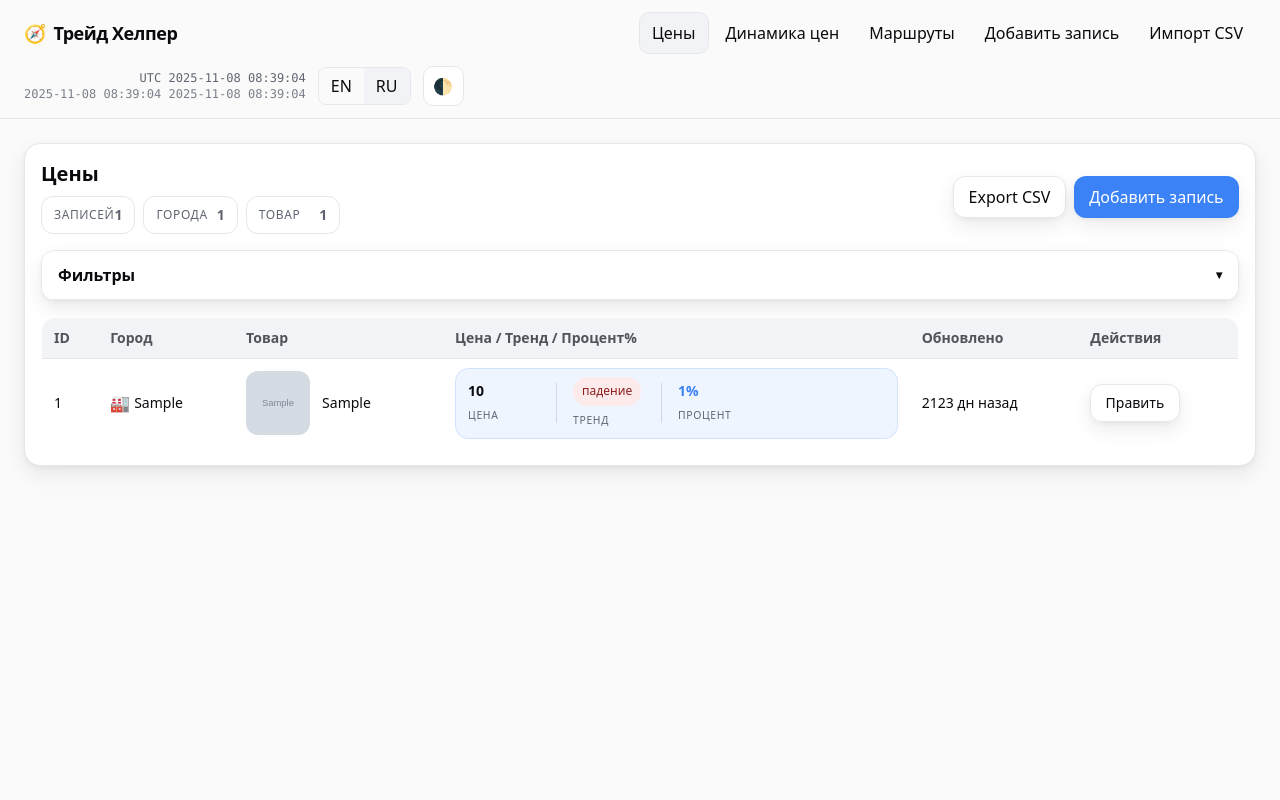
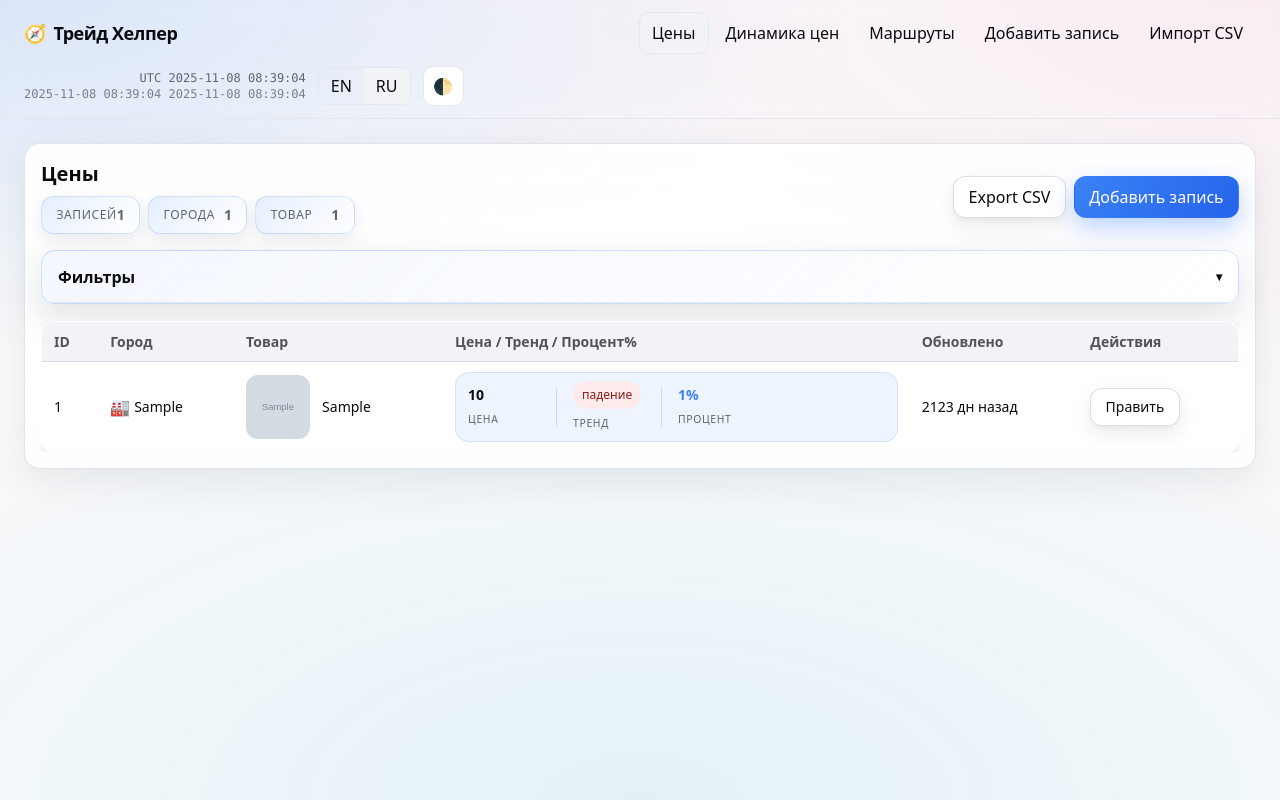
Before and after one commit to R1index/TradeResonance, a Flask app: page / in a window 1280 px wide. Run offline with Flask 3, Linux system fonts and the light colour scheme; tables that the repository leaves empty hold one stand-in row (values such as "Sample post"); grey boxes marked "Sample" are stand-in pictures; some libraries are stand-ins or nearby versions.

Commit message:
Add city autocomplete and refresh UI styling

```diff
--- a/static/tw-app.css
+++ b/static/tw-app.css
@@ -8,6 +8,11 @@
   --muted-2: #7a808a;
   --border: #e5e7eb;
   --hover: #f2f3f7;
+
+  --panel-tint: rgba(59, 130, 246, 0.08);
+  --panel-tint-strong: rgba(59, 130, 246, 0.14);
+  --accent-fade: rgba(59, 130, 246, 0.06);
+  --accent-fade-strong: rgba(59, 130, 246, 0.18);
 
   --brand: #3b82f6;
   --ok: #16a34a;
@@ -54,14 +64,62 @@
   box-sizing: border-box;
 }
 
+body {
+  position: relative;
+  min-height: 100%;
+  background-color: var(--bg);
+}
+
+.page-gradient {
+  position: fixed;
+  inset: 0;
+  pointer-events: none;
+  background:
+    radial-gradient(110% 75% at 0% 0%, var(--accent-fade-strong), transparent 60%),
+    radial-gradient(120% 80% at 100% 0%, rgba(236, 72, 153, 0.08), transparent 65%),
+    radial-gradient(120% 90% at 50% 100%, rgba(14, 165, 233, 0.1), transparent 70%);
+  opacity: 0.9;
+  z-index: 0;
+}
+
+.dark .page-gradient {
+  background:
+    radial-gradient(120% 80% at 0% 0%, rgba(59, 130, 246, 0.28), transparent 60%),
+    radial-gradient(120% 90% at 100% 10%, rgba(236, 72, 153, 0.18), transparent 65%),
+    radial-gradient(140% 100% at 50% 100%, rgba(56, 189, 248, 0.22), transparent 75%);
+  opacity: 0.65;
+}
+
+.app-main {
+  position: relative;
+  z-index: 1;
+}
+
+.card,
+.filters-card,
+.table-card {
+  backdrop-filter: blur(6px);
+}
+
 /* Базовые утилиты-компоненты */
 .card {
-  background: var(--bg-soft);
-  border: 1px solid var(--border);
+  background: linear-gradient(180deg, rgba(255, 255, 255, 0.92), rgba(255, 255, 255, 0.85));
+  border: 1px solid rgba(148, 163, 184, 0.28);
   border-radius: var(--radius-xl);
-  box-shadow: var(--shadow);
+  box-shadow: 0 12px 40px rgba(15, 23, 42, 0.08);
   color: var(--fg);
-  transition: var(--transition);
+  transition: transform 0.25s ease, box-shadow 0.25s ease;
+}
+
+.dark .card {
+  background: linear-gradient(180deg, rgba(17, 24, 39, 0.94), rgba(17, 24, 39, 0.88));
+  border-color: rgba(59, 130, 246, 0.25);
+  box-shadow: 0 18px 45px rgba(2, 6, 23, 0.55);
+}
+
+.card:hover {
+  transform: translateY(-2px);
+  box-shadow: 0 18px 55px rgba(15, 23, 42, 0.12);
 }
 
 .tab {
@@ -100,17 +158,23 @@
 }
 
 .btn:hover {
-  background: var(--hover);
+  background: rgba(255, 255, 255, 0.7);
+}
+
+.dark .btn:hover {
+  background: rgba(30, 41, 59, 0.75);
 }
 
 .btn-primary {
-  background: var(--brand);
+  background: linear-gradient(135deg, var(--brand), #2563eb);
   color: #fff;
   border-color: transparent;
+  box-shadow: 0 10px 25px rgba(59, 130, 246, 0.35);
 }
 
 .btn-primary:hover {
-  filter: brightness(.95);
+  filter: brightness(.97);
+  transform: translateY(-1px);
 }
 
 .btn-danger {
@@ -124,9 +188,14 @@
 }
 
 .btn-outline {
-  background: transparent;
+  background: rgba(255, 255, 255, 0.4);
   color: var(--fg);
-  border: 1px solid var(--border);
+  border: 1px solid rgba(148, 163, 184, 0.35);
+}
+
+.dark .btn-outline {
+  background: rgba(17, 24, 39, 0.7);
+  border-color: rgba(59, 130, 246, 0.3);
 }
 
 .btn-disabled {
@@ -189,11 +258,12 @@
 /* Таблица */
 .table-card {
   width: 100%;
-  background: var(--bg-soft);
-  border: 1px solid var(--border);
+  background: linear-gradient(180deg, rgba(255, 255, 255, 0.94), rgba(255, 255, 255, 0.86));
+  border: 1px solid rgba(148, 163, 184, 0.3);
   border-radius: var(--radius-lg);
   overflow: hidden;
   color: var(--fg);
+  box-shadow: 0 12px 32px rgba(15, 23, 42, 0.1);
 }
 
 .table-card thead {
@@ -206,11 +276,27 @@
 }
 
 .table-card tbody tr {
-  border-top: 1px solid var(--border);
+  border-top: 1px solid rgba(148, 163, 184, 0.3);
+  transition: background 0.2s ease, transform 0.2s ease;
 }
 
 .table-card tbody tr:hover {
-  background: var(--hover);
+  background: rgba(59, 130, 246, 0.08);
+  transform: translateX(2px);
+}
+
+.dark .table-card {
+  background: linear-gradient(180deg, rgba(17, 24, 39, 0.94), rgba(17, 24, 39, 0.88));
+  border-color: rgba(59, 130, 246, 0.25);
+  box-shadow: 0 20px 42px rgba(2, 6, 23, 0.6);
+}
+
+.dark .table-card tbody tr {
+  border-top-color: rgba(59, 130, 246, 0.22);
+}
+
+.dark .table-card tbody tr:hover {
+  background: rgba(59, 130, 246, 0.18);
 }
 
 /* Табличные утилиты и бейджи */
@@ -218,10 +304,17 @@
   display: flex;
   align-items: center;
   justify-content: space-between;
-  padding: 0.5rem 0.75rem;
+  padding: 0.5rem 0.9rem;
   border-radius: var(--radius-md);
-  border: 1px solid var(--border);
-  background: var(--bg-soft);
+  border: 1px solid rgba(59, 130, 246, 0.2);
+  background: linear-gradient(135deg, rgba(59, 130, 246, 0.12), rgba(255, 255, 255, 0.88));
+  box-shadow: 0 6px 16px rgba(15, 23, 42, 0.08);
+}
+
+.dark .summary-chip {
+  border-color: rgba(59, 130, 246, 0.32);
+  background: linear-gradient(135deg, rgba(59, 130, 246, 0.28), rgba(17, 24, 39, 0.88));
+  box-shadow: 0 12px 24px rgba(2, 6, 23, 0.55);
 }
 
 .summary-label {
@@ -386,26 +479,37 @@ input[type="range"] {
 
 /* Collapsible filter container */
 .filters-card {
-  border: 1px solid var(--border);
+  border: 1px solid rgba(59, 130, 246, 0.22);
   border-radius: var(--radius-lg);
-  background: var(--bg-soft);
+  background: linear-gradient(135deg, rgba(59, 130, 246, 0.1), rgba(255, 255, 255, 0.85));
   margin-bottom: 1rem;
   overflow: hidden;
-  box-shadow: var(--shadow);
+  box-shadow: 0 14px 36px rgba(15, 23, 42, 0.12);
+}
+
+.dark .filters-card {
+  border-color: rgba(59, 130, 246, 0.32);
+  background: linear-gradient(135deg, rgba(59, 130, 246, 0.22), rgba(17, 24, 39, 0.9));
+  box-shadow: 0 20px 44px rgba(2, 6, 23, 0.6);
 }
 
 .filters-card > summary {
   list-style: none;
   cursor: pointer;
-  padding: 0.75rem 1rem;
+  padding: 0.85rem 1rem;
   font-weight: 600;
   display: flex;
   align-items: center;
   justify-content: space-between;
+  background: rgba(255, 255, 255, 0.45);
+}
+
+.dark .filters-card > summary {
+  background: rgba(15, 23, 42, 0.75);
 }
 
 .filters-card[open] > summary {
-  border-bottom: 1px solid var(--border);
+  border-bottom: 1px solid rgba(59, 130, 246, 0.22);
 }
 
 .filters-summary::after {
--- a/static/tw-app.js
+++ b/static/tw-app.js
@@ -222,26 +222,57 @@ const ToastManager = {
   }
 };
 
-const ProductAutocomplete = {
+const APP_LANG = document.documentElement.getAttribute('lang') || 'en';
+
+const formatCountLabel = (value) => {
+  const count = Number(value) || 0;
+  const formatted = new Intl.NumberFormat(APP_LANG).format(count);
+
+  if (APP_LANG.startsWith('ru')) {
+    const mod10 = count % 10;
+    const mod100 = count % 100;
+    let noun = 'записей';
+    if (mod10 === 1 && mod100 !== 11) {
+      noun = 'запись';
+    } else if ([2, 3, 4].includes(mod10) && ![12, 13, 14].includes(mod100)) {
+      noun = 'записи';
+    }
+    return `${formatted} ${noun}`;
+  }
+
+  const noun = count === 1 ? 'entry' : 'entries';
+  return `${formatted} ${noun}`;
+};
+
+const createAutocomplete = ({
+  scriptId,
+  selector,
+  panelClass = 'autocomplete-panel',
+  itemClass = 'autocomplete-item',
+  maxVisible = 50,
+  filterFn,
+  getValue,
+  renderOption,
+}) => ({
   data: [],
   panels: new Map(),
   states: new Map(),
-  maxVisible: 50,
+  maxVisible,
 
   init() {
-    const script = document.getElementById('product-suggestions-data');
+    const script = document.getElementById(scriptId);
     if (!script) return;
 
     try {
       this.data = JSON.parse(script.textContent) || [];
     } catch (error) {
-      console.warn('Failed to parse product suggestions:', error);
+      console.warn(`Failed to parse suggestions for ${scriptId}:`, error);
       return;
     }
 
-    if (!this.data.length) return;
+    if (!Array.isArray(this.data) || !this.data.length) return;
 
-    const inputs = Array.from(document.querySelectorAll('[data-product-autocomplete]'));
+    const inputs = Array.from(document.querySelectorAll(selector));
     if (!inputs.length) return;
 
     inputs.forEach((input) => this.attach(input));
@@ -258,7 +289,7 @@ const ProductAutocomplete = {
 
   attach(input) {
     const panel = document.createElement('div');
-    panel.className = 'product-suggestion-panel hidden';
+    panel.className = `${panelClass} hidden`;
     panel.setAttribute('role', 'listbox');
     document.body.appendChild(panel);
     this.panels.set(input, panel);
@@ -341,8 +372,12 @@ const ProductAutocomplete = {
 
   renderSuggestions(input, panel) {
     const query = (input.value || '').trim().toLowerCase();
+    const matcher = filterFn
+      ? filterFn
+      : (item, q) => !q || (item?.name || '').toLowerCase().includes(q);
+
     const results = this.data
-      .filter((item) => !query || item.name.toLowerCase().includes(query))
+      .filter((item) => matcher(item, query))
       .slice(0, this.maxVisible);
 
     panel.innerHTML = '';
@@ -357,29 +392,18 @@ const ProductAutocomplete = {
     results.forEach((item) => {
       const option = document.createElement('button');
       option.type = 'button';
-      option.className = 'product-suggestion-item';
-      option.dataset.value = item.name;
+      option.className = itemClass;
+      const value = getValue ? getValue(item) : (item?.name || '');
+      option.dataset.value = value;
       option.setAttribute('role', 'option');
       option.setAttribute('aria-selected', 'false');
+      option.title = value;
 
-      const thumb = document.createElement('div');
-      thumb.className = 'product-thumb product-thumb--suggestion';
-      if (item.image) {
-        const img = document.createElement('img');
-        img.src = item.image;
-        img.alt = item.name;
-        thumb.appendChild(img);
+      if (renderOption) {
+        renderOption(option, item, query);
       } else {
-        const fallback = document.createElement('span');
-        fallback.textContent = '📦';
-        thumb.appendChild(fallback);
+        option.textContent = value;
       }
-      option.appendChild(thumb);
-
-      const label = document.createElement('span');
-      label.className = 'product-suggestion-name';
-      label.textContent = item.name;
-      option.appendChild(label);
 
       panel.appendChild(option);
     });
@@ -427,7 +451,71 @@ const ProductAutocomplete = {
 
     state.activeIndex = nextIndex;
   },
-};
+});
+
+const ProductAutocomplete = createAutocomplete({
+  scriptId: 'product-suggestions-data',
+  selector: '[data-product-autocomplete]',
+  panelClass: 'autocomplete-panel product-suggestion-panel',
+  itemClass: 'autocomplete-item product-suggestion-item',
+  maxVisible: 50,
+  getValue: (item) => item?.name || '',
+  renderOption(option, item) {
+    const thumb = document.createElement('div');
+    thumb.className = 'product-thumb product-thumb--suggestion';
+    if (item?.image) {
+      const img = document.createElement('img');
+      img.src = item.image;
+      img.alt = item.name;
+      thumb.appendChild(img);
+    } else {
+      const fallback = document.createElement('span');
+      fallback.textContent = '📦';
+      thumb.appendChild(fallback);
+    }
+    option.appendChild(thumb);
+
+    const labelWrap = document.createElement('div');
+    labelWrap.className = 'autocomplete-text';
+    const label = document.createElement('span');
+    label.className = 'autocomplete-label product-suggestion-name';
+    label.textContent = item?.name || '';
+    labelWrap.appendChild(label);
+    option.appendChild(labelWrap);
+  },
+});
+
+const CityAutocomplete = createAutocomplete({
+  scriptId: 'city-suggestions-data',
+  selector: '[data-city-autocomplete]',
+  panelClass: 'autocomplete-panel city-suggestion-panel',
+  itemClass: 'autocomplete-item city-suggestion-item',
+  maxVisible: 40,
+  getValue: (item) => item?.name || '',
+  renderOption(option, item) {
+    const icon = document.createElement('div');
+    icon.className = 'autocomplete-icon';
+    const name = item?.name || '';
+    icon.textContent = name ? name.charAt(0).toUpperCase() : '🏙️';
+    option.appendChild(icon);
+
+    const textWrap = document.createElement('div');
+    textWrap.className = 'autocomplete-text';
+    const label = document.createElement('span');
+    label.className = 'autocomplete-label';
+    label.textContent = name;
+    textWrap.appendChild(label);
+
+    if (typeof item?.count === 'number') {
+      const meta = document.createElement('span');
+      meta.className = 'autocomplete-meta';
+      meta.textContent = formatCountLabel(item.count);
+      textWrap.appendChild(meta);
+    }
+
+    option.appendChild(textWrap);
+  },
+});
 
 // Инициализация приложения
 document.addEventListener('DOMContentLoaded', () => {
@@ -436,6 +524,7 @@ document.addEventListener('DOMContentLoaded', () => {
   ClockManager.init();
   ToastManager.init();
   ProductAutocomplete.init();
+  CityAutocomplete.init();
 });
 
 // Очистка при размонтировании (если нужно)
--- a/templates/base.html
+++ b/templates/base.html
@@ -34,6 +34,7 @@
   </head>
 
   <body class="min-h-full bg-[var(--bg)] text-[var(--fg)] transition-colors">
+    <div class="page-gradient" aria-hidden="true"></div>
     <!-- флэш-тосты -->
     <div id="toast-zone" class="fixed top-4 right-4 z-50 space-y-2"></div>
     {% set flash_msg = (get_flashed_messages() or [])|first %}
@@ -94,13 +95,16 @@
       </div>
     </header>
 
-    <main class="mx-auto max-w-7xl px-3 sm:px-6 py-6 space-y-6">
+    <main class="app-main mx-auto max-w-7xl px-3 sm:px-6 py-6 space-y-6">
       {% block content %}{% endblock %}
     </main>
 
     {% if product_suggestions is defined %}
     <script id="product-suggestions-data" type="application/json">{{ product_suggestions | tojson }}</script>
     {% endif %}
+    {% if city_suggestions is defined %}
+    <script id="city-suggestions-data" type="application/json">{{ city_suggestions | tojson }}</script>
+    {% endif %}
     <script src="{{ url_for('static', filename='tw-app.js') }}"></script>
   </body>
 </html>
--- a/templates/entry_form.html
+++ b/templates/entry_form.html
@@ -25,13 +25,10 @@
           id="cityField"
           name="city"
           class="input"
-          list="citiesList"
           autocomplete="off" spellcheck="false"
+          data-city-autocomplete
           value="{{ request.form.get('city','') or request.args.get('city','') }}"
           required>
-        <datalist id="citiesList">
-          {% for c in cities_list %}<option value="{{ c }}">{% endfor %}
-        </datalist>
       {% endif %}
     </div>
 
--- a/templates/prices.html
+++ b/templates/prices.html
@@ -42,8 +42,7 @@
 
       <div>
         <label class="label">{{ t('city') }}</label>
-        <input class="input" name="city" placeholder="{{ t('city') }}" value="{{ q_city }}" list="citiesList">
-        <datalist id="citiesList">{% for c in cities_list %}<option value="{{ c }}">{% endfor %}</datalist>
+        <input class="input" name="city" placeholder="{{ t('city') }}" value="{{ q_city }}" autocomplete="off" data-city-autocomplete>
       </div>
 
       <div>
--- a/traderesonance/routes/core.py
+++ b/traderesonance/routes/core.py
@@ -5,7 +5,7 @@ import csv
 import io
 from datetime import datetime
 from pathlib import Path
-from typing import Dict, List, Optional, Set
+from typing import Any, Dict, List, Optional, Set
 from uuid import uuid4
 
 import sqlalchemy as sa
@@ -28,6 +28,7 @@ from ..models import Entry, EntrySnapshot, PendingEntry
 from ..services.entries import (
     approve_pending,
     cached_list,
+    cached_value,
     dedupe_entries,
     latest_entries_subquery,
     invalidate_product_image_cache,
@@ -146,6 +147,23 @@ def _build_product_suggestions(products: List[str]) -> List[Dict[str, Optional[s
     return suggestions
 
 
+def _build_city_suggestions() -> List[Dict[str, Any]]:
+    rows = (
+        db.session.query(Entry.city, func.count(Entry.id))
+        .filter(Entry.city.isnot(None))
+        .group_by(Entry.city)
+        .order_by(func.lower(Entry.city))
+        .all()
+    )
+
+    suggestions: List[Dict[str, Any]] = []
+    for name, count in rows:
+        if not name:
+            continue
+        suggestions.append({"name": name, "count": int(count or 0)})
+    return suggestions
+
+
 # ---------------------------------------------------------------------------
 # Routes
 # ---------------------------------------------------------------------------
@@ -216,10 +234,8 @@ def index():  # noqa: C901 - the view is complex but mirrored from legacy code
         start = max(1, end - window + 1)
         page_numbers = list(range(start, (end or 0) + 1)) if pagination.pages else []
 
-        cities_list = cached_list(
-            "cities",
-            lambda: [c for (c,) in db.session.query(Entry.city).distinct().order_by(Entry.city.asc()).all()],
-        )
+        city_suggestions = cached_value("city_suggestions", _build_city_suggestions, ttl_seconds=180)
+        cities_list = [item["name"] for item in city_suggestions]
         products_list = cached_list(
             "products",
             lambda: [p for (p,) in db.session.query(Entry.product).distinct().order_by(Entry.product.asc()).all()],
@@ -227,7 +243,7 @@ def index():  # noqa: C901 - the view is complex but mirrored from legacy code
         product_suggestions = _build_product_suggestions(products_list)
 
         total_entries = pagination.total
-        total_cities = len(cities_list)
+        total_cities = len(city_suggestions)
         total_products = len(products_list)
 
         return render_template(
@@ -239,6 +255,7 @@ def index():  # noqa: C901 - the view is complex but mirrored from legacy code
             cities_list=cities_list,
             products_list=products_list,
             product_suggestions=product_suggestions,
+            city_suggestions=city_suggestions,
             q_city=q_city,
             q_product=q_product,
             q_trend=q_trend,
@@ -368,10 +385,8 @@ def index():  # noqa: C901 - the view is complex but mirrored from legacy code
             "products_latest",
             lambda: [p for (p,) in db.session.query(latest.c.product).distinct().order_by(latest.c.product.asc()).all()],
         )
-        cities_list = cached_list(
-            "cities_latest",
-            lambda: [c for (c,) in db.session.query(latest.c.city).distinct().order_by(latest.c.city.asc()).all()],
-        )
+        city_suggestions = cached_value("city_suggestions", _build_city_suggestions, ttl_seconds=180)
+        cities_list = [item["name"] for item in city_suggestions]
         product_suggestions = _build_product_suggestions(products_list)
 
         query = (
@@ -397,7 +412,6 @@ def index():  # noqa: C901 - the view is complex but mirrored from legacy code
                 "routes.html",
                 groups=[],
                 products_list=products_list,
-                cities_list=cities_list,
                 q_product=q_product,
                 q_buy_city=q_buy_city,
                 q_sell_city=q_sell_city,
@@ -419,6 +433,7 @@ def index():  # noqa: C901 - the view is complex but mirrored from legacy code
                 lang=lang,
                 per_page=per_page,
                 product_suggestions=product_suggestions,
+                city_suggestions=city_suggestions,
             )
 
         from collections import defaultdict
@@ -569,7 +584,6 @@ def index():  # noqa: C901 - the view is complex but mirrored from legacy code
             "routes.html",
             groups=page_groups,
             products_list=products_list,
-            cities_list=cities_list,
             q_product=q_product,
             q_buy_city=q_buy_city,
             q_sell_city=q_sell_city,
@@ -591,6 +605,7 @@ def index():  # noqa: C901 - the view is complex but mirrored from legacy code
             lang=lang,
             per_page=per_page,
             product_suggestions=product_suggestions,
+            city_suggestions=city_suggestions,
         )
 
     return redirect(url_for("index", tab="prices", lang=lang))
@@ -598,10 +613,8 @@ def index():  # noqa: C901 - the view is complex but mirrored from legacy code
 
 def new_entry():
     lang = get_lang()
-    cities_list = cached_list(
-        "cities",
-        lambda: [c for (c,) in db.session.query(Entry.city).distinct().order_by(Entry.city.asc()).all()],
-    )
+    city_suggestions = cached_value("city_suggestions", _build_city_suggestions, ttl_seconds=180)
+    cities_list = [item["name"] for item in city_suggestions]
     products_list = cached_list(
         "products",
         lambda: [p for (p,) in db.session.query(Entry.product).distinct().order_by(Entry.product.asc()).all()],
@@ -698,6 +711,7 @@ def new_entry():
         cities_list=cities_list,
         products_list=products_list,
         product_suggestions=product_suggestions,
+        city_suggestions=city_suggestions,
         pending=pending,
         next_url=request.args.get("next"),
     )
@@ -804,10 +818,8 @@ def edit_entry(entry_id: int):
         "trend": request.args.get("trend") if request.args.get("trend") is not None else None,
     }
 
-    cities_list = cached_list(
-        "cities",
-        lambda: [c for (c,) in db.session.query(Entry.city).distinct().order_by(Entry.city.asc()).all()],
-    )
+    city_suggestions = cached_value("city_suggestions", _build_city_suggestions, ttl_seconds=180)
+    cities_list = [item["name"] for item in city_suggestions]
     products_list = cached_list(
         "products",
         lambda: [p for (p,) in db.session.query(Entry.product).distinct().order_by(Entry.product.asc()).all()],
@@ -824,6 +836,7 @@ def edit_entry(entry_id: int):
         next_url=next_url,
         overrides=overrides,
         product_suggestions=product_suggestions,
+        city_suggestions=city_suggestions,
     )
 
 
```
Also changed, not shown: other parts of static/tw-app.css (+72 -10 lines), templates/routes.html (+2 -5 lines).
